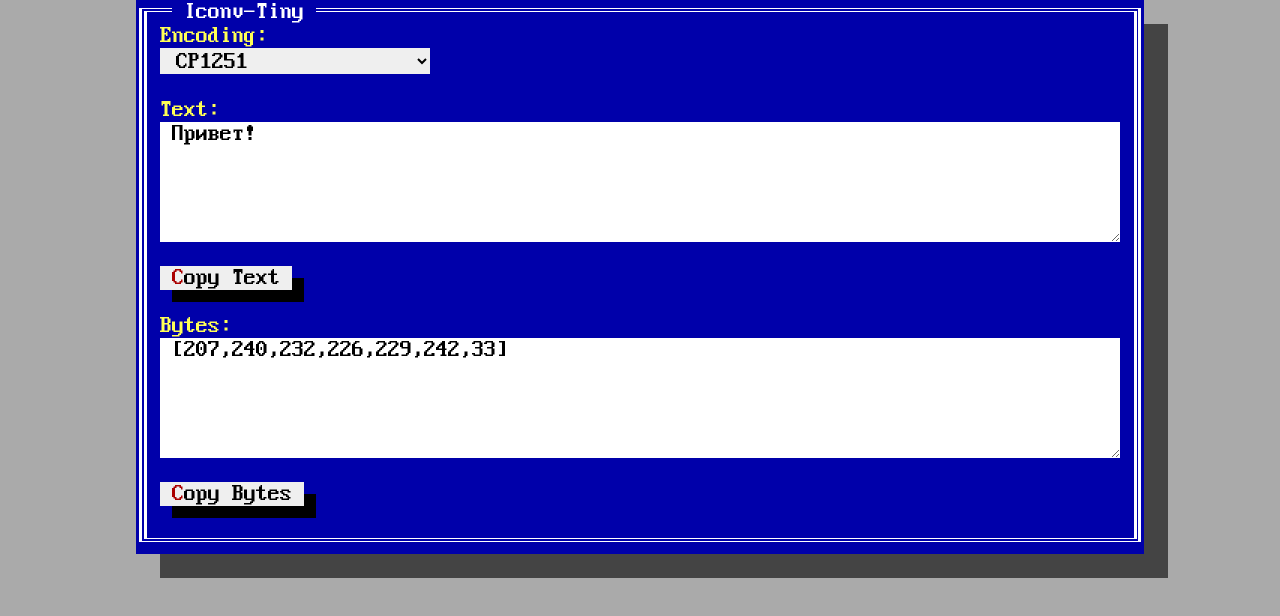
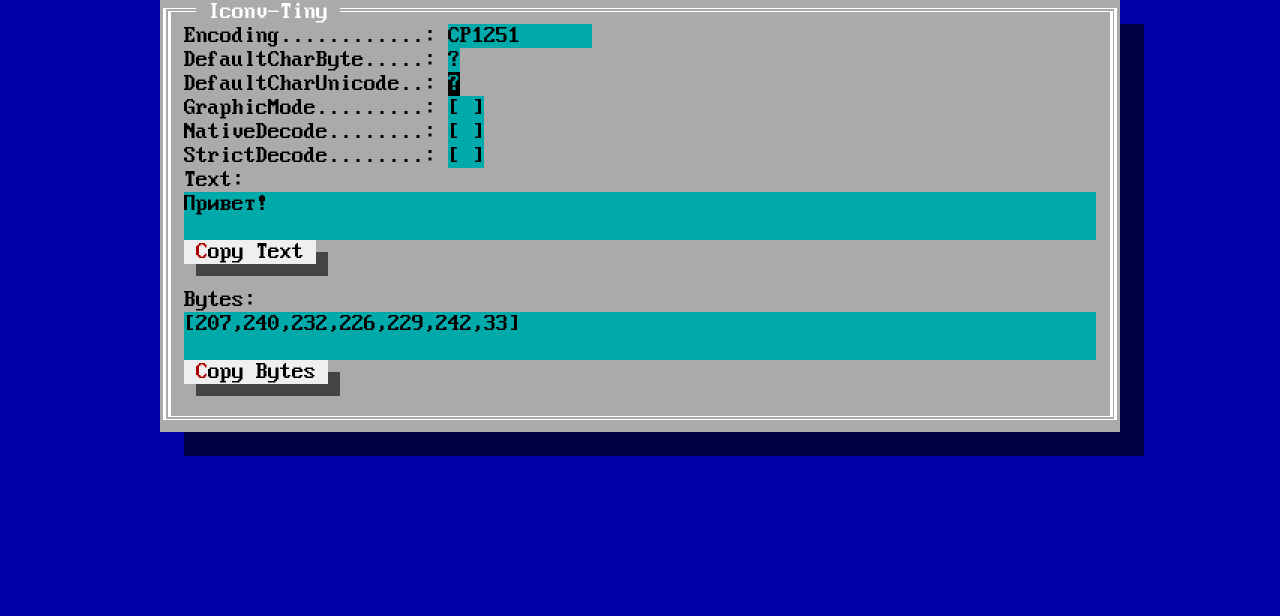
Before and after one commit to vip-delete/iconv-tiny, a website: page index.html in a window 1280 px wide. Drawn offline with Linux system fonts and the light colour scheme.

Commit message:
adjust UI

```diff
--- a/static/app.mjs
+++ b/static/app.mjs
@@ -1,3 +1,4 @@
+// @ts-nocheck
 import { IconvTiny } from "iconv-tiny";
 import { aliases } from "iconv-tiny/aliases";
 import * as encodings from "iconv-tiny/encodings";
@@ -9,31 +10,66 @@ const iconvTiny = new IconvTiny(encodings, aliases);
 async function onLoad() {
   const app = $("app");
   app.appendChild(
-    el("fieldset").cls("bg-blue").children([
+    el("main").children([
+      el("article").children(
+        el("fieldset").children([
           el("legend").text("Iconv-Tiny"),
-      div().cls("yellow").text("Encoding:"),
-      div().children(el("select").cls("black").attrs({ id: "encoding", style: "max-width: 270px; " })
-        .children(list.map(it => el("option").attrs({ value: it }).text(it))),
-      ).on("change", encode),
-      div().cls("yellow").text("Text:"),
-      div().children(
-        el("textarea").cls("bg-bright-white black").attrs({ id: "text", rows: 5 }).on("input", encode),
-      ),
+          div().html("Encoding............:&nbsp;").attrs({ style: "float:left" }),
+          el("select").attrs({ id: "encoding", style: "width: calc(12 * var(--glyph-width));" }).on("change", encode).children(list.map(it => el("option").attrs({ value: it }).text(it))),
+          div().html("DefaultCharByte.....:&nbsp;").attrs({ style: "float:left" }),
+          el("input").attrs({ id: "defaultCharByte", maxLength: 1, style: "width: var(--glyph-width);", value: "?" }).on("input", encode),
+          div().html("DefaultCharUnicode..:&nbsp;").attrs({ style: "float:left" }),
+          el("input").attrs({ id: "defaultCharUnicode", maxLength: 1, style: "width: var(--glyph-width);", value: "�" }).on("input", decode),
+          div().html("GraphicMode.........:&nbsp;").attrs({ style: "float:left" }),
+          el("label").cls("checkbox-container").children([
+            el("input").attrs({ id: "graphicMode", type: "checkbox" }).on("input", decode), div(),
+          ]),
+          div().html("NativeDecode........:&nbsp;").attrs({ style: "float:left" }),
+          el("label").cls("checkbox-container").children([
+            el("input").attrs({ id: "nativeDecode", type: "checkbox" }).on("input", decode), div(),
+          ]),
+          div().html("StrictDecode........:&nbsp;").attrs({ style: "float:left" }),
+          el("label").cls("checkbox-container").children([
+            el("input").attrs({ id: "strictDecode", type: "checkbox" }).on("input", decode), div(),
+          ]),
+          el("h2").text("Text:"),
+          el("textarea").attrs({ id: "text", rows: 2, data: { maxRows: 6 } }).on("input", encode),
           el("button").text("Copy Text").attrs({ id: "copyText" }).on("click", copyText),
-      div().cls("yellow").text("Bytes:"),
-      div().children(
-        el("textarea").cls("bg-bright-white black").attrs({ id: "bytes", rows: 5 }).on("input", decode),
-      ),
+          el("h2").text("Bytes:"),
+          el("textarea").attrs({ id: "bytes", rows: 2, data: { maxRows: 6 } }).on("input", decode),
           el("button").text("Copy Bytes").attrs({ id: "copyBytes" }).on("click", copyBytes),
           div().cls("bright-red").attrs({ id: "err" })
-    ]).el
-  );
+        ])
+      )
+    ]).el);
   $V("encoding").value = "CP1251";
   $V("text").value = "Привет!";
   $V("text").dispatchEvent(new Event('input', { bubbles: true }));
 }
 
-addEventListener("load", onLoad);
+window.addEventListener("load", onLoad);
+
+function adjustDynamicHeight() {
+  for (const it of document.getElementsByTagName("textarea")) {
+    if (!it.dataset.rows) {
+      it.dataset.rows = it.getAttribute("rows");
+    }
+    it.setAttribute("rows", it.dataset.rows);
+    it.style.height = `auto`;
+    it.style.overflow = `hidden`;
+    const scrollHeight = it.scrollHeight;
+    const scaleFactor = getComputedStyle(document.documentElement).getPropertyValue("--scale-factor");
+    const maxHeight = 16 * scaleFactor * it.dataset.maxRows;
+    if (scrollHeight < maxHeight) {
+      it.setAttribute("rows", Math.floor(scrollHeight / (16 * scaleFactor)));
+    } else {
+      it.setAttribute("rows", it.dataset.maxRows);
+      it.style.overflow = `unset`;
+    }
+  }
+}
+
+window.addEventListener("resize", adjustDynamicHeight);
 
 /**
  * @param {string} name
@@ -46,20 +82,39 @@ function $V(name) {
 function encode() {
   const encoding = $V("encoding").value;
   const text = $V("text").value;
-  const bytes = iconvTiny.encode(text, encoding);
+  try {
+    const bytes = iconvTiny.encode(text, encoding, options());
     $V("bytes").value = JSON.stringify(Array.from(bytes));
     $("err").innerText = "";
+  } catch (e) {
+    $("err").innerText = e.message;
+  }
+  adjustDynamicHeight();
 }
 
 function decode() {
   const encoding = $V("encoding").value;
   const bytes = $V("bytes").value;
   try {
-    $V("text").value = iconvTiny.decode(new Uint8Array(JSON.parse(bytes)), encoding);
+    $V("text").value = iconvTiny.decode(new Uint8Array(JSON.parse(bytes)), encoding, options());
     $("err").innerText = "";
   } catch (e) {
-    // @ts-ignore
     $("err").innerText = e.message;
+  }
+  adjustDynamicHeight();
+}
+
+function options() {
+  const defaultCharByte = $V("defaultCharByte").value;
+  if (defaultCharByte.length > 0 && defaultCharByte.charCodeAt(0) > 255) {
+    throw new Error(`DefaultCharByte code is ${defaultCharByte.charCodeAt(0)} but 0-255 expected.`);
+  }
+  const defaultCharUnicode = $V("defaultCharUnicode").value;
+  const graphicMode = $V("graphicMode").checked;
+  return {
+    defaultCharByte,
+    defaultCharUnicode,
+    graphicMode,
   }
 }
 
@@ -83,12 +138,9 @@ async function copyBytes(e) {
  */
 async function copy(id, btn) {
   try {
-    // @ts-ignore
     if (!btn.originText) {
-      // @ts-ignore
       btn.originText = btn.innerText;
     }
-    // @ts-ignore
     let timer = btn.timer;
     if (timer) {
       clearTimeout(timer);
@@ -97,13 +149,11 @@ async function copy(id, btn) {
     if (navigator.clipboard) {
       await navigator.clipboard.writeText(text);
       btn.innerText = "Copied!";
-      // @ts-ignore
       btn.timer = setTimeout(() => { btn.innerText = btn.originText }, 1000);
     } else {
       $("err").innerText = "No clipboard";
     }
   } catch (e) {
-    // @ts-ignore
     $("err").innerText = "Failed to copy: " + e.message;
   }
 }
--- a/static/el.mjs
+++ b/static/el.mjs
@@ -49,7 +49,14 @@ export class El {
    */
   attrs(attrs) {
     for (const [key, value] of Object.entries(attrs)) {
-      this.el.setAttribute(key, value);
+      if (key === "data") {
+        for (const [dataKey, dataValue] of Object.entries(value)) {
+          this.el.dataset[dataKey] = dataValue;
+        }
+      } else {
+        this.el.setAttribute(key, value);
+      }
+
     }
     return this;
   }
--- a/static/themes/dos/theme-dos.css
+++ b/static/themes/dos/theme-dos.css
@@ -47,14 +47,14 @@
 html {
   font-family: "IBMVGA8", monospace;
   /* background-image: url("./bg.svg"); */
-  background-color: #aaa;
+  background-color: var(--blue);
   /* background-color: #7f7faa; */
   background-size: calc(var(--scale-factor) * 4px) calc(var(--scale-factor) * 2px);
 }
 
 body {
   margin: 0;
-  color: var(--white);
+  color: var(--black);
   font-size: var(--glyph-height);
   line-height: var(--glyph-height);
 }
@@ -66,41 +66,33 @@ body {
     background: white !important;
   }
 
+
   fieldset:before,
   fieldset:after {
     border: none !important;
   }
 
-  fieldset {
+  article {
     box-shadow: none !important;
+    margin: 0;
   }
 
-  fieldset>legend {
-    display: none !important;
-  }
-
-  nav {
+  fieldset>legend, nav, button {
     display: none !important;
   }
 }
 
-@media (max-width: 1280px) {
+/* 80 * 2 * 8 + 16 */
+@media (max-width: 1296px) {
   :root {
     --scale-factor: 1.5;
   }
 }
 
-/* iphone 13 mini should not use scale 1 in album mode */
-@media (max-width: 606px) {
+/* 40 * 1.5 * 8 + 12 */
+@media (max-width: 492px) {
   :root {
     --scale-factor: 1;
-  }
-}
-
-/* for small screens, remove margins from fieldset */
-@media (max-width: 960px) {
-  fieldset {
-    width: 100%;
   }
 }
 
@@ -232,11 +224,15 @@ body {
   background-color: var(--bright-white);
 }
 
-h1 {
-  color: var(--yellow);
+h1, h2, h3, h4, h5, h6 {
+  color: var(--black);
   font-size: var(--glyph-height);
   font-weight: normal;
   line-height: var(--glyph-height);
+  margin: 0;
+}
+
+h1 {
   text-align: center;
   margin: var(--glyph-height);
 }
@@ -259,7 +255,7 @@ button {
   padding: 0 var(--glyph-width);
   border: none;
   font-family: inherit;
-  box-shadow: calc(var(--glyph-width)) calc(var(--glyph-height) / 2) var(--black);
+  box-shadow: calc(var(--glyph-width)) calc(var(--glyph-height) / 2) rgba(0, 0, 0, 0.6);;
   color: var(--black);
 }
 
@@ -280,17 +276,25 @@ button:active {
   box-shadow: none;
 }
 
+main {
+  margin: 0 auto;
+  max-width: calc(80 * var(--glyph-width));
+  transition: width;
+}
+
+article {
+  box-shadow: calc(2 * var(--glyph-width)) var(--glyph-height) rgba(0, 0, 0, 0.6);
+}
+
 fieldset {
   position: relative;
   border: none;
-  margin: 0 auto;
-  width: 100%;
-  max-width: calc(84 * var(--glyph-width));
   padding-top: var(--glyph-height);
   padding-bottom: var(--glyph-height);
   padding-left: calc(2 * var(--glyph-width));
   padding-right: calc(2 * var(--glyph-width));
-  box-shadow: calc(2 * var(--glyph-width)) var(--glyph-height) rgba(0, 0, 0, 0.6);
+  background-color: var(--white);
+  margin: 0;
 }
 
 fieldset:before {
@@ -325,29 +329,64 @@ fieldset>legend {
   color: var(--bright-white);
 }
 
-textarea, select {
+textarea, select, input {
   display: block;
   font-family: inherit;
   font-size: inherit;
-  color: inherit;
   border: none;
   border-radius: 0;
-  line-height: 1;
-  margin: 0 0 var(--glyph-height) 0;
-  padding: 0 var(--glyph-width);
-  width: 100%;
+  line-height: var(--glyph-height);
+  margin: 0;
+  padding: 0;
+  background-color: var(--cyan);
+  color: var(--black);
+  outline: none;
 }
 
-textarea:focus {
-  outline: none;
-  background-color: #5f5;
+select, input {
+  height: var(--glyph-height);
+}
+
+textarea {
+  resize: none;
+  width: 100%;
+  min-width: calc(10 * var(--glyph-width));
+  min-height: calc(2 * var(--glyph-height));
+}
+
+select {
+  appearance: none;
+  -webkit-appearance: none; /* для Safari и Chrome */
+  -moz-appearance: none;    /* для Firefox */
 }
 
 button {
   margin: 0 calc(2 * var(--glyph-width)) var(--glyph-height) 0;
 }
 
-option {
-  padding: 0;
-  margin: 0;
+
+
+.checkbox-container {
+  cursor: pointer;
+  display: block;
 }
+
+.checkbox-container input[type=checkbox] {
+  display: none;
+}
+
+.checkbox-container > div {
+  background-color: var(--cyan);
+  width: calc(3 * var(--glyph-width));
+  display: inline-block;
+}
+
+/* Checked effect */
+.checkbox-container > div::after {
+  content: "[ ]";
+}
+
+/* Checked effect */
+.checkbox-container > input:checked~div::after {
+  content: "[x]";
+}
```
Also changed, not shown: types/iconv-tiny.d.mts. Lines whose indentation alone changed are shown as unchanged.
